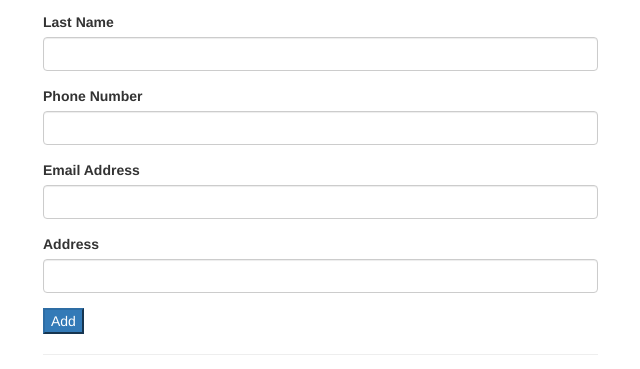
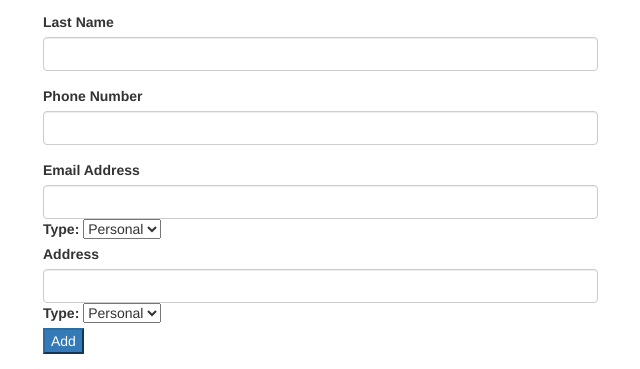
Before and after one commit to silvermistshadow/address-book, a plain HTML site: page index.html in a window 1280 px wide. Shown: the part 216-585 px from the top of the page, without its empty margins (27-667 px from the left). Drawn offline with Linux system fonts and the light colour scheme.

Commit message:
phase 4: add type selection boxes to existing address forms

```diff
--- a/css/master.css
+++ b/css/master.css
@@ -1,3 +1,13 @@
 #show-contact {
   display: none;
 }
+
+.address-group {
+  overflow: hidden;
+  white-space: nowrap;
+}
+
+.type-group {
+  max-width: 500px;
+
+}
--- a/index.html
+++ b/index.html
@@ -28,13 +28,23 @@
               <label for="new-phone-number">Phone Number</label>
               <input type="text"  class="form-control" id="new-phone-number">
             </div>
-            <div class="form-group">
+            <div class="form-group, address-group">
               <label for="new-email-address">Email Address</label>
               <input type="text" class="form-control" id="new-email-address">
+              <label for="email-type">Type:</label>
+              <select class="form-control, type-group" id="email-type">
+                <option value="0">Personal</option>
+                <option value="1">Work</option>
+              </select>
             </div>
-            <div class="form-group">
+            <div class="form-group, address-group">
               <label for="new-physical-address">Address</label>
               <input type="text" class="form-control" id="new-physical-address">
+              <label for="address-type">Type:</label>
+              <select class="form-control, type-group" id="address-type">
+                <option value="0">Personal</option>
+                <option value="1">Work</option>
+              </select>
             </div>
             <button type="submit" class="btn-primary">Add</button>
           </form>
```
Also changed, not shown: 1 other file.
